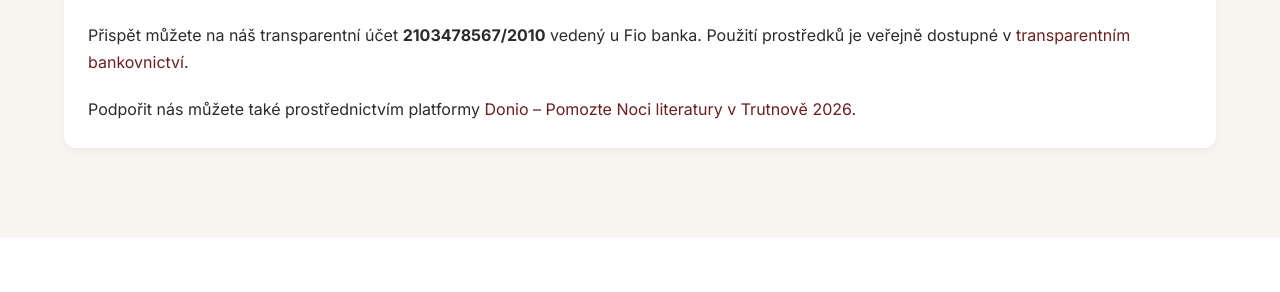
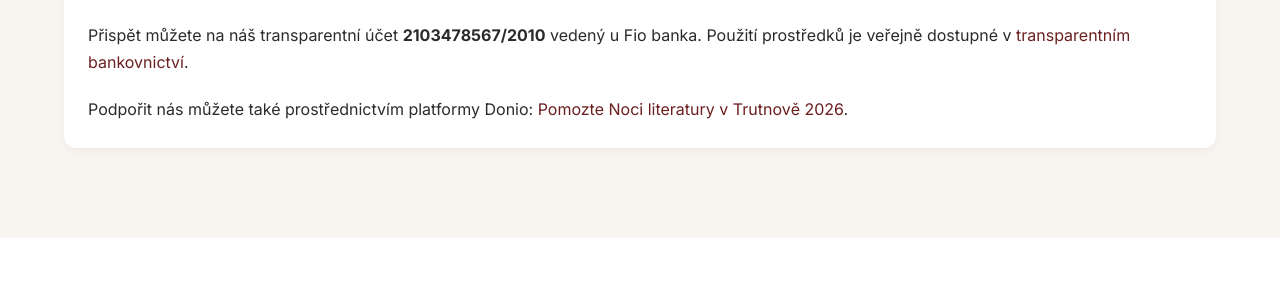
Before and after one commit to petira/trut, a Jekyll site: the page built from index.md, in a window 1280 px wide and 900 px high, scrolled down 1326 px. Shown: the part 161-453 px from the top of the window. Built offline with Jekyll 4.4.1, drawn with Linux system fonts in a browser that asks for light colours; some web fonts are replaced.

```diff
--- a/_layouts/home.html
+++ b/_layouts/home.html
@@ -80,9 +80,9 @@ layout: default
             </p>
 
             <p>
-                Podpořit nás můžete také prostřednictvím platformy
+                Podpořit nás můžete také prostřednictvím platformy Donio:
                 <a href="https://donio.cz/pomozte-noci-literatury-v-trutnove-2026" target="_blank" rel="noopener">
-                    Donio – Pomozte Noci literatury v Trutnově 2026</a>.
+                    Pomozte Noci literatury v Trutnově 2026</a>.
             </p>
 
         </article>
```
